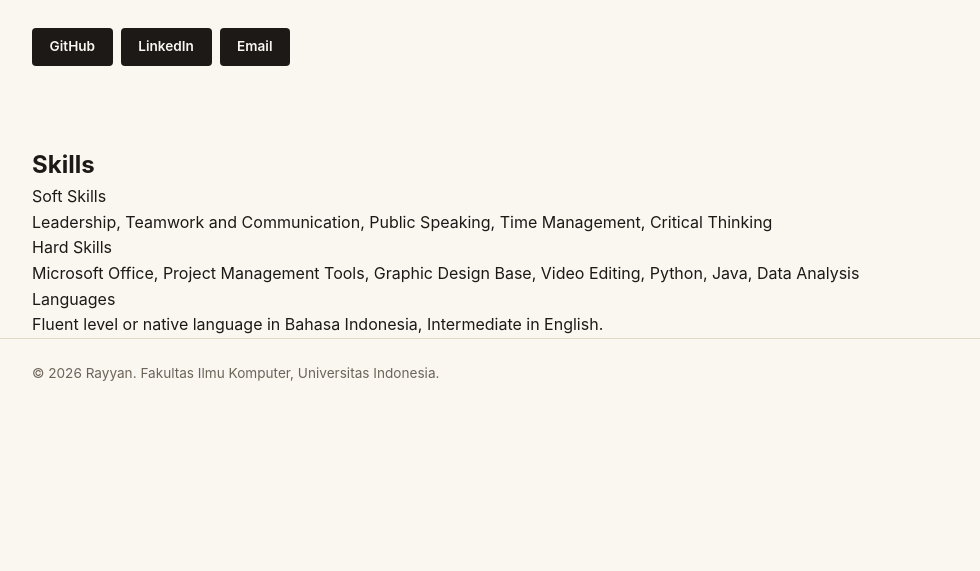
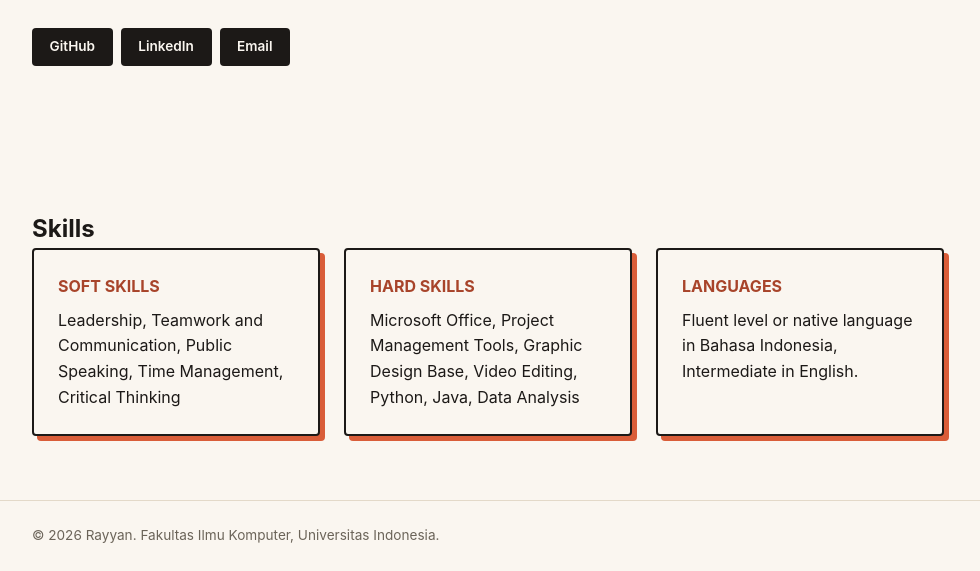
Before and after one commit to rayyanraditia/myportofolio, a Django app: page / in a window 1280 px wide. Shown: the part 627-1198 px from the top of the page, without its empty margins (152-1132 px from the left). Before the commit the page ends 1008 px from the top, so only its background shows below. Run offline with Django 4.2, Linux system fonts and the light colour scheme.

Commit message:
penambahan css

```diff
--- a/static/css/style.css
+++ b/static/css/style.css
@@ -193,3 +193,40 @@ h1, .brand {
         justify-content: flex-start;
     }
 }
+
+.skills-section{
+    padding: 4rem 0;
+}
+
+.skill-title{
+    display: inline-block;
+    background-color: var(--ink);
+    color: var(--paper);
+    padding: 0.5rem 1.25rem;
+    border-radius: var(--radius);
+    margin-bottom: 2rem;
+    box-shadow: 5px 5px 0 var(--accent);
+}
+
+.skill-grid {
+    display: grid;
+    grid-template-columns: repeat(auto-fit, minmax(240px, 1fr));
+    gap: 1.5rem;
+}
+
+.skills-subblock,
+.skill-subblock {
+    background-color: var(--paper);
+    border: 2px solid var(--ink);
+    border-radius: var(--radius);
+    padding: 1.5rem;
+    box-shadow: 5px 5px 0 var(--accent);
+}
+
+.card-label {
+    display: block;
+    margin-bottom: 0.5rem;
+    color: var(--accent-dark);
+    font-weight: 700;
+    text-transform: uppercase;
+}
```
